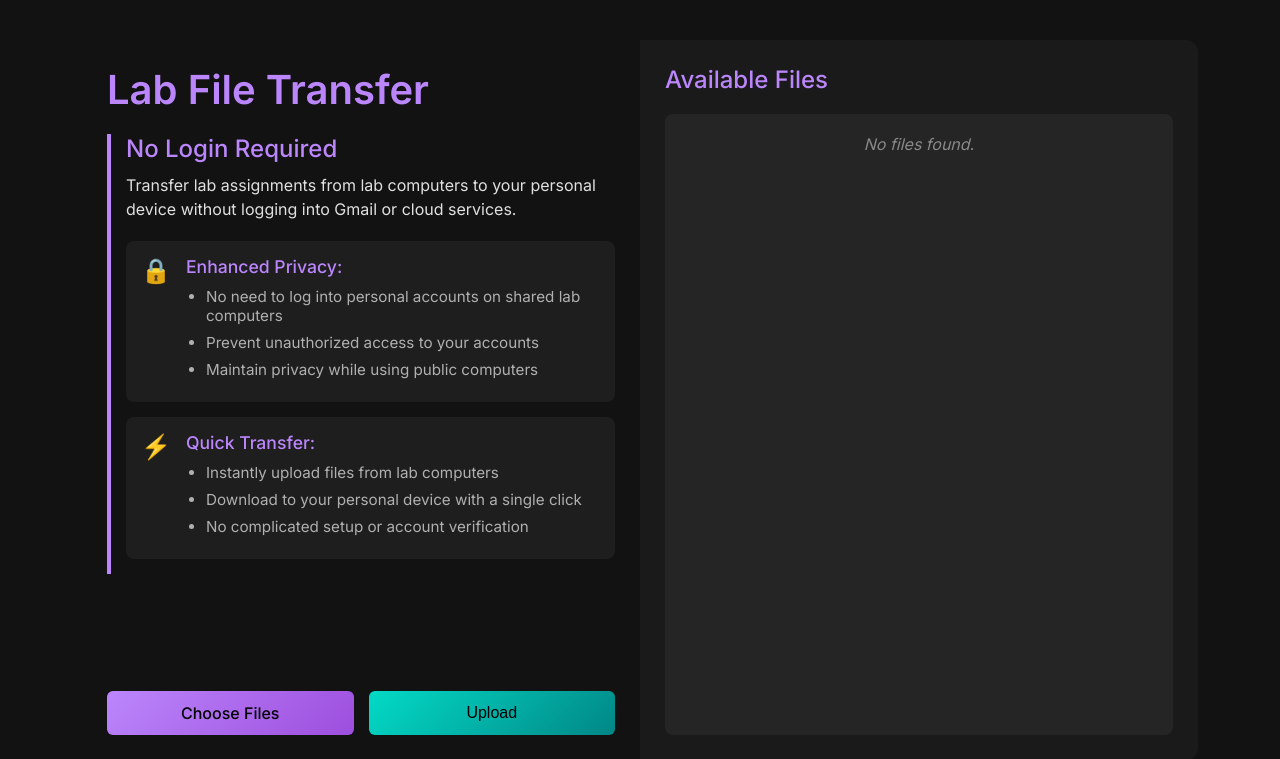
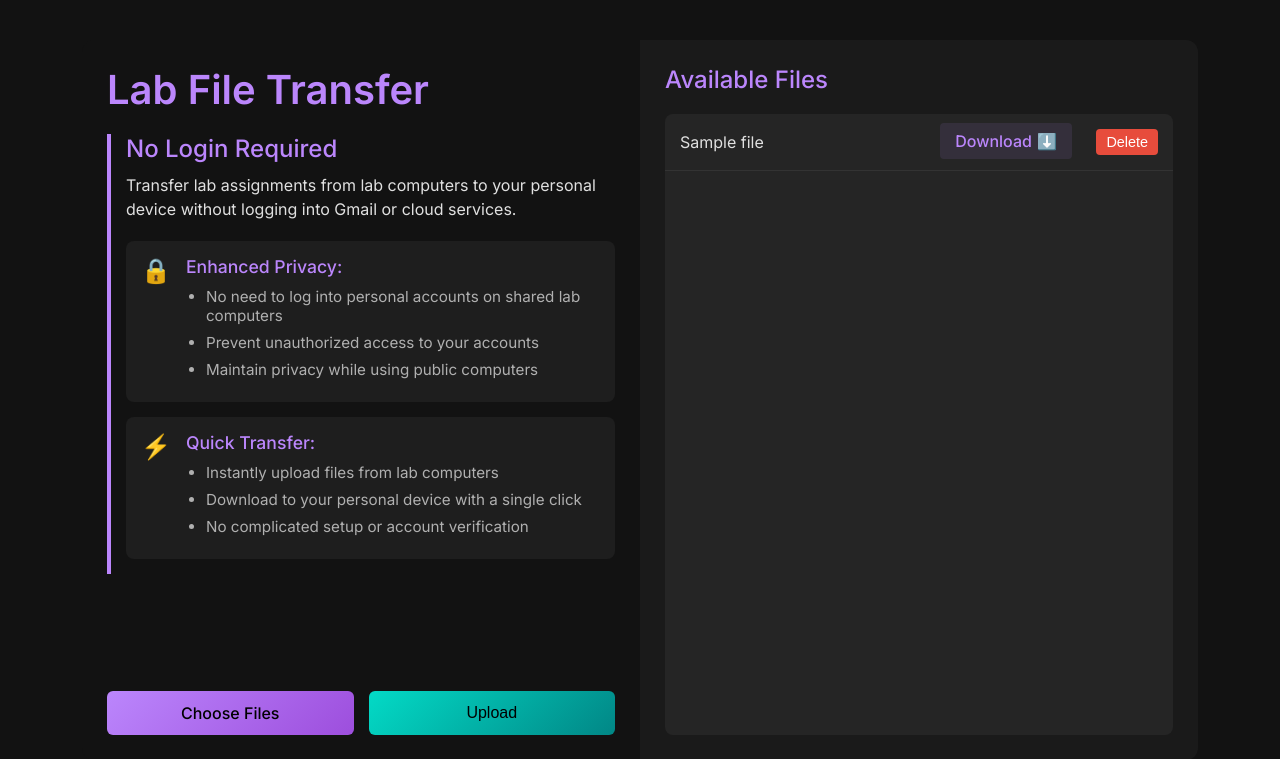
Before and after one commit to naman-0804/File_Storage, a Flask app: template templates/index.html in a window 1280 px wide. Shown: the top 759 px of the page. Run offline with Flask 3, Linux system fonts and the light colour scheme; the template is opened without the code that fills it: most values are stand-ins (such as "Sample title", 1, 10 or a date in 2020); parts of the project's set-up code (start-up, migrations or seed data) failed here and were passed over.

Commit message:
fxiing ?

```diff
--- a/templates/index.html
+++ b/templates/index.html
@@ -55,12 +55,24 @@
 
     <!-- Right Panel -->
     <div class="right-panel">
-      <h2 class="files-title">Available Files</h2>
-      <ul class="files-list">
-        <li class="no-files">No files found.</li>
-      </ul>
-    </div>
-  </div>
+        <h2 class="files-title">Available Files</h2>
+        <ul class="files-list">
+          {% for file in files %}
+            <li class="file-item">
+              <span class="file-name">{{ file.name }}</span>
+              <div class="file-actions">
+                <a href="/download/{{ file.id }}/{{ file.name }}" class="download-link">Download</a>
+                <form action="/delete/{{ file.id }}" method="post" class="delete-form" onsubmit="return confirm('Are you sure you want to delete this file?');">
+                  <button type="submit" class="delete-button">Delete</button>
+                </form>
+              </div>
+            </li>
+          {% else %}
+            <li class="no-files">No files found.</li>
+          {% endfor %}
+        </ul>
+      </div>
+
 
   <script>
     const fileInput = document.getElementById("fileInput");
```
